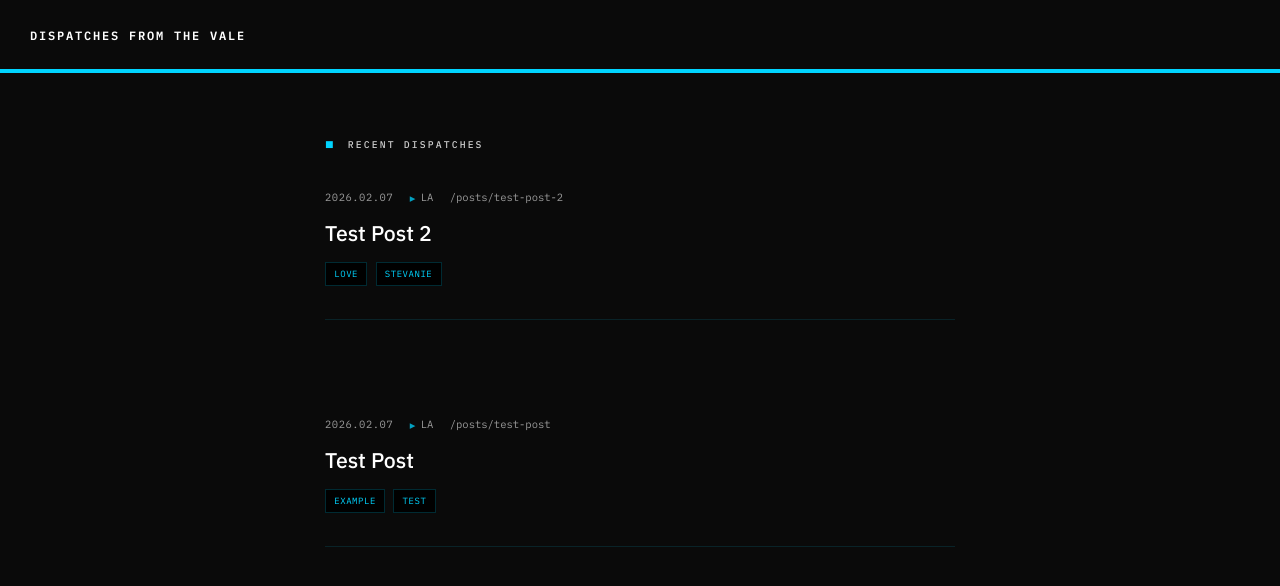
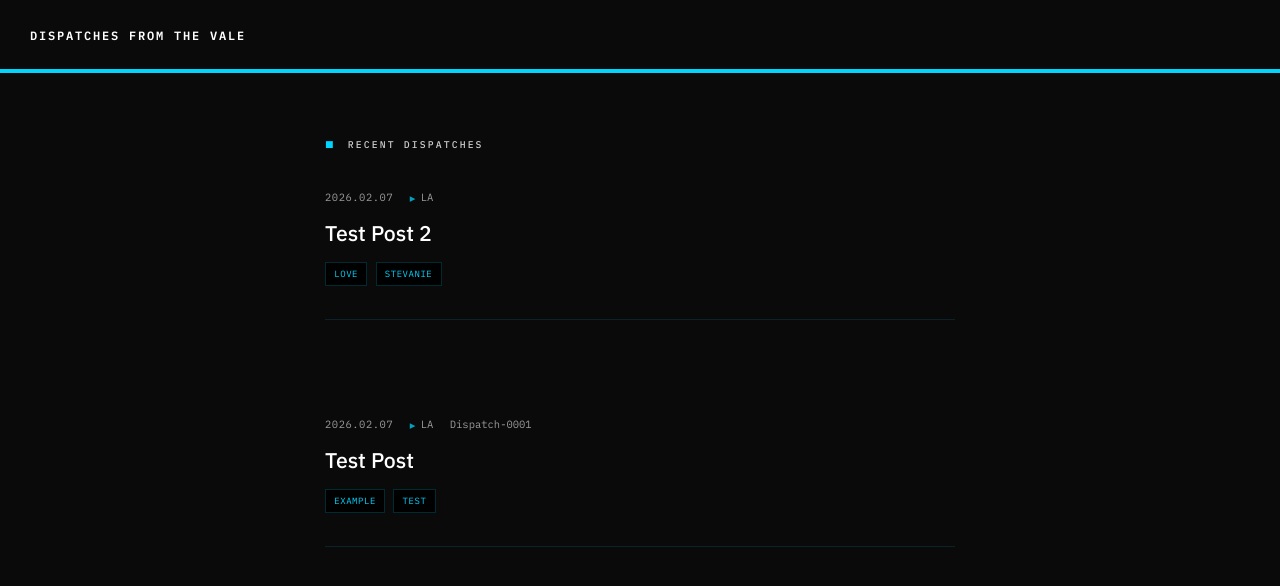
Before and after one commit to valeobserver/dispatches-from-the-vale, a Jekyll site: the page built from index.html, in a window 1280 px wide. Shown: the top 586 px of the page. Built offline with Jekyll 4.4.1, drawn with Linux system fonts in a browser that asks for light colours.

Commit message:
Update default.html

```diff
--- a/_layouts/default.html
+++ b/_layouts/default.html
@@ -175,9 +175,11 @@
             <span class="location-marker">▸</span> {{ post.location }}
           </span>
         {% endif %}
-        {% if post.id %}
-          <span class="post-id"> {{ post.id }}</span>
+
+        {% if post.dispatch_id %}
+          <span class="post-dispatch">Dispatch-{{ post.dispatch_id }}</span>
         {% endif %}
+
       </div>
 
       <h2 class="post-title">
```
